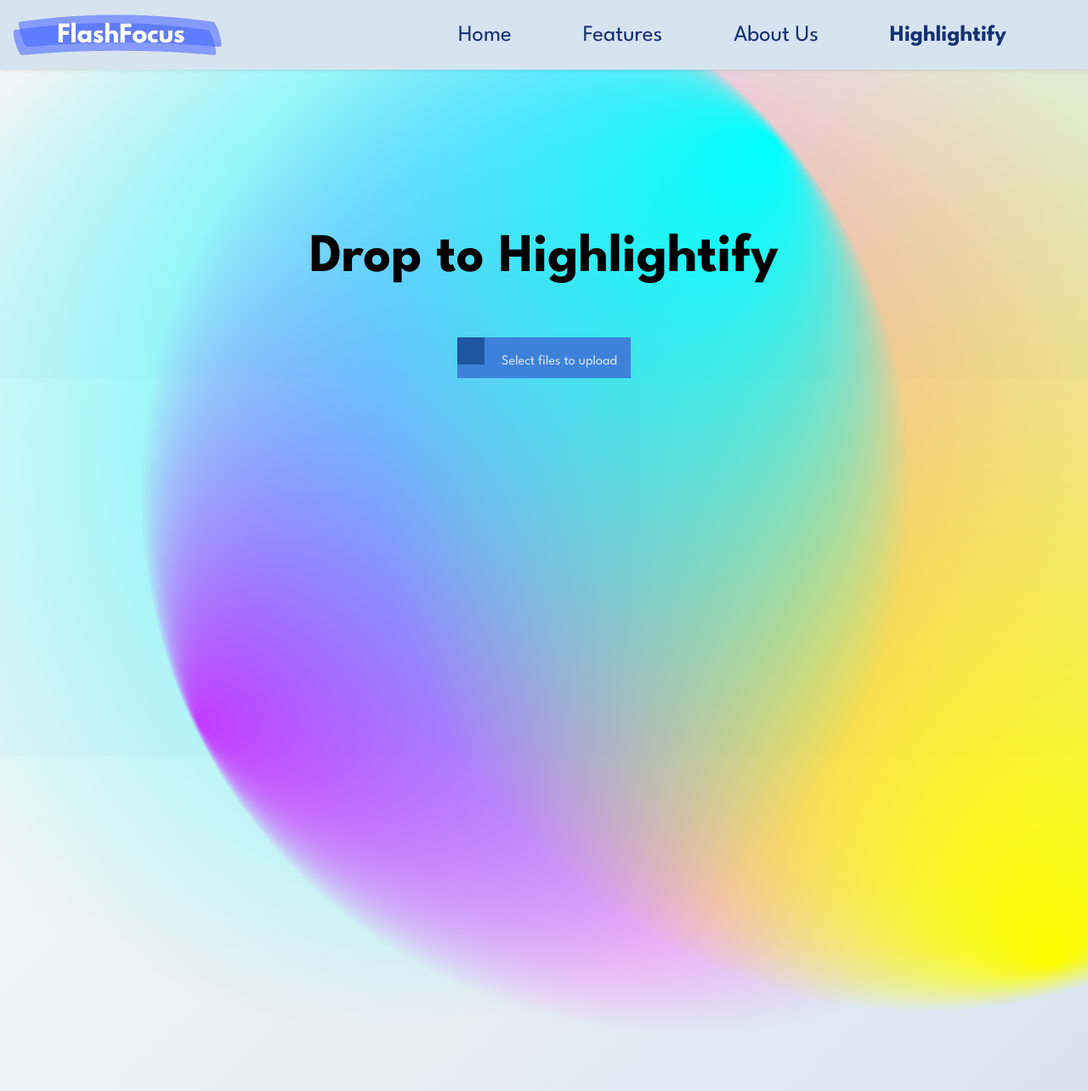
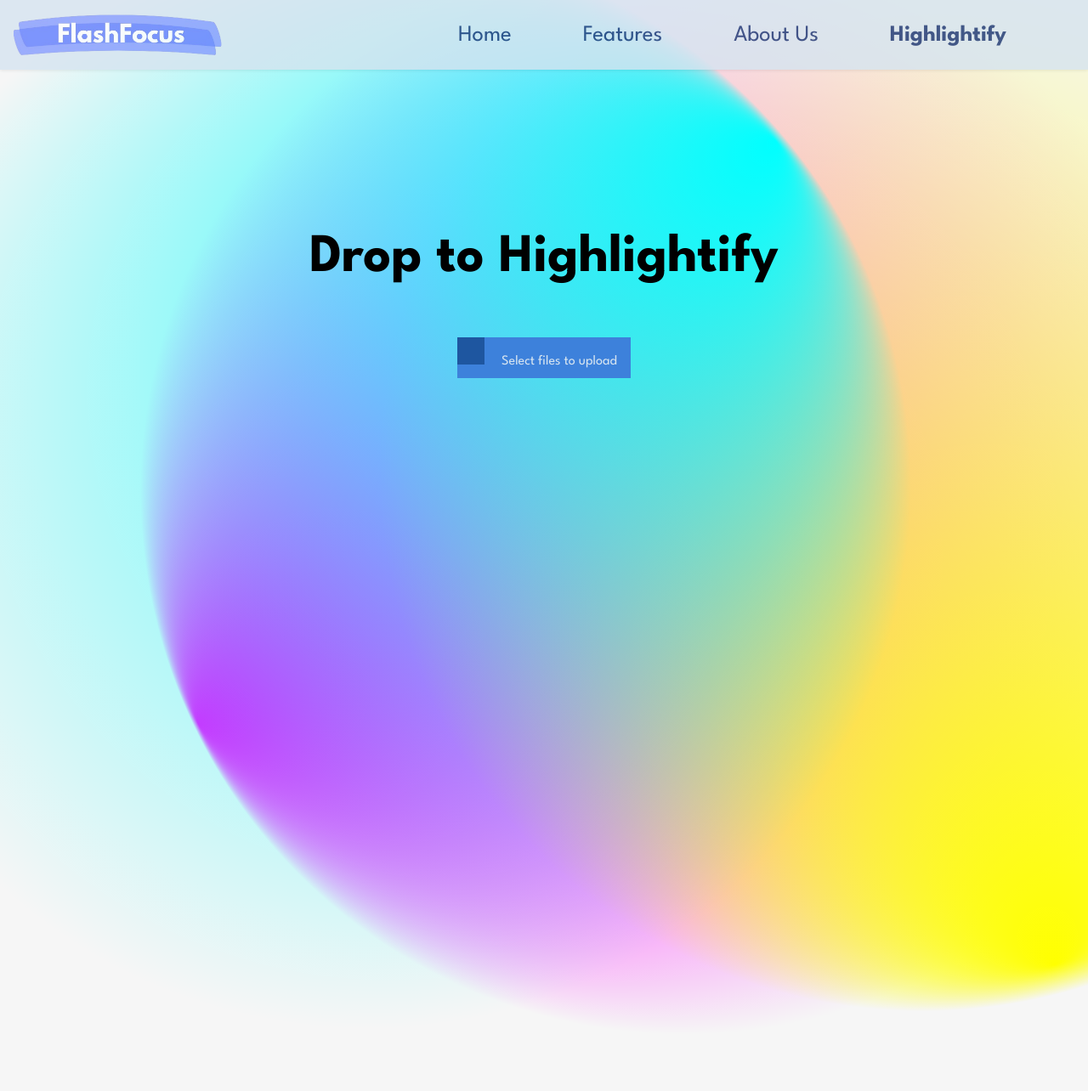
Before and after one commit to B-Eddie/FlashFocus, a Flask app: page /highlightify in a window 1280 px wide. Shown: the whole page at 85% size. Run offline with Flask 3, Linux system fonts and the light colour scheme; some libraries are stand-ins or nearby versions.

```diff
--- a/myapp/static/css/highlightify.css
+++ b/myapp/static/css/highlightify.css
@@ -1,6 +1,10 @@
 body {
     overflow: hidden; /* Disable scrolling for the entire page */
-    background-image: linear-gradient(-45deg, var(--3), var(--4));
+    background-color: var(--4);
+}
+
+header {
+    opacity: .8;
 }
 
 #bg-wrap {
```
